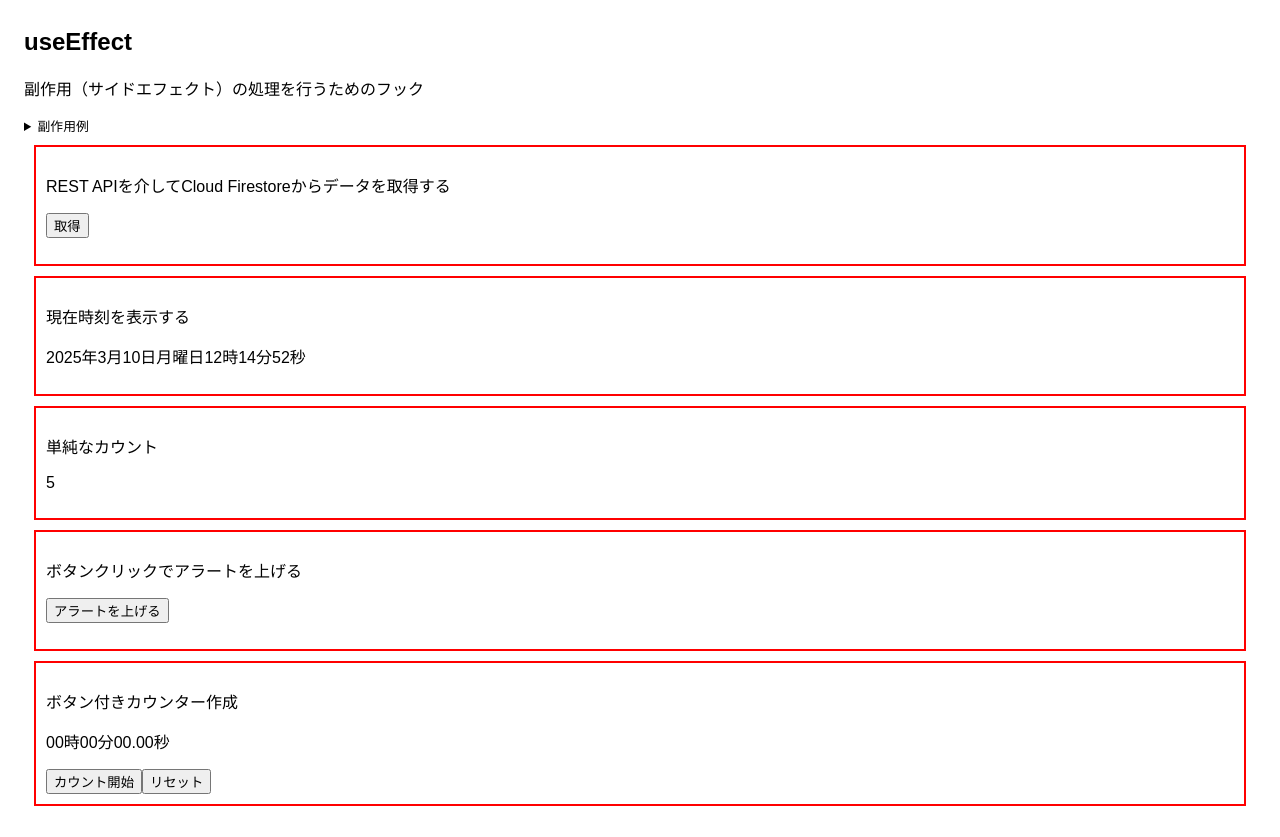
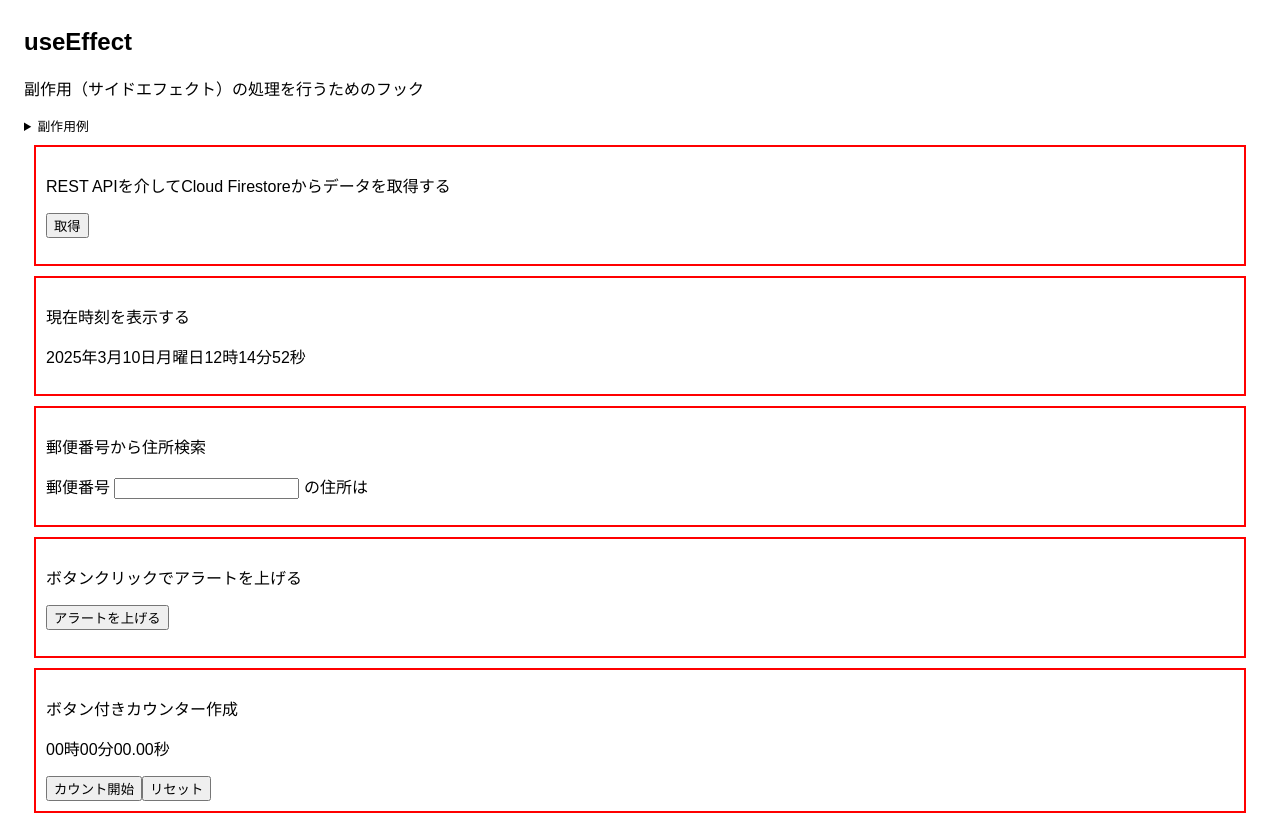
Before and after one commit to keroro0402/Next_Docker_App, a Next.js app in the folder web/: page /02_useEffect in a window 1280 px wide. Built offline with nearby package versions, Linux system fonts and the light colour scheme; no server answers.

Commit message:
useEffect02の中身変更

```diff
--- a/web/src/app/02_useEffect/components/useEffect02.tsx
+++ b/web/src/app/02_useEffect/components/useEffect02.tsx
@@ -1,39 +1,105 @@
 'use client';
-import { useEffect, useReducer } from 'react';
+import { useEffect, useReducer, useState } from 'react';
+import axios from 'axios';
 
-// type Actionを定義
-type Action = {
-  type: 'count';
-  payload: number;
+type Adress = {
+  address1: string | null;
+  kana1: string | null;
+  address2: string | null;
+  kana2: string | null;
+  address3: string | null;
+  kana3: string | null;
+  prefcode: string | null;
+  zipcode: string | null;
+  message: string | null;
 };
 
-const reducer = (prev: number, { type, payload }: Action) => {
-  switch (type) {
-    case 'count': {
-      return prev + payload;
-    }
-    default: {
-      throw new Error('エラーです');
-    }
-  }
+type Action = {
+  type: string;
+  payload: { results: Adress[]; message?: string };
 };
 
-const UseEffect02 = () => {
-  const [state, dispatch] = useReducer(reducer, 0);
+const useEffect02 = () => {
+  const [flg, setFlg] = useState(true);
+
+  const [result, setResult] = useState<Adress | string>('');
+  const reducer = (prev: Adress | string, { type, payload }: Action) => {
+    switch (Number(type)) {
+      case 200: {
+        const newObj: Adress = { address1: payload.results[0].address1, kana1: payload.results[0].kana1, address2: payload.results[0].address2, kana2: payload.results[0].kana2, address3: payload.results[0].address3, kana3: payload.results[0].kana3, prefcode: payload.results[0].prefcode, zipcode: payload.results[0].zipcode, message: null };
+        setResult(newObj);
+        setFlg(false);
+        return newObj.zipcode;
+      }
+      case 400: {
+        const newObj: Adress = { address1: null, kana1: '', address2: null, kana2: '', address3: null, kana3: '', prefcode: null, zipcode: null, message: payload.message || null };
+        setResult(newObj);
+        setFlg(true);
+        return prev;
+      }
+      default: {
+        return payload;
+      }
+    }
+  };
+
+  const [postnum, dispatch] = useReducer(reducer, '');
   useEffect(() => {
-    let timer = null;
-    timer = setInterval(() => {
-      dispatch({ type: 'count', payload: 1 });
-    }, 1000);
-    // クリンアップ
-    return () => clearInterval(timer);
-  }, []);
+    const getAdress = async () => {
+      try {
+        const BASEURL = new URL('https://zipcloud.ibsnet.co.jp/api/search');
+        BASEURL.searchParams.append('zipcode', postnum);
+        const TARGETURL = BASEURL.toString();
+        const response = await axios.get(TARGETURL);
+        dispatch({ type: response.data.status, payload: response.data });
+      } catch (err) {
+        console.error(err);
+      }
+    };
+
+    getAdress();
+  }, [postnum]);
+
+  const searchAdress = (e: React.ChangeEvent<HTMLInputElement>) => {
+    dispatch({ type: '取得', payload: e.target.value });
+  };
   return (
     <>
-      <p>単純なカウント</p>
-      <p>{state}</p>
+      <p>郵便番号から住所検索</p>
+      郵便番号 <input type='text' value={postnum} onChange={searchAdress} /> の住所は<br></br>
+      {flg ? (
+        <p style={{ color: 'blue' }}>{result.message}</p>
+      ) : (
+        <div>
+          <div>
+            <label>
+              都道付県名
+              <input type='text' name='address1' value={result.address1} readOnly />
+            </label>
+          </div>
+          <div>
+            <label>
+              市区町村名
+              <input type='text' name='address2' value={result.address2} readOnly />
+            </label>
+          </div>
+          <div>
+            <label>
+              町域名
+              <input type='text' name='address3' value={result.address3} readOnly />
+            </label>
+          </div>
+          <div>
+            <label>
+              読み仮名
+              <textarea name='kana' readOnly className='width_large' value={`${result.kana1}${result.kana2}${result.kana3}`} />
+            </label>
+          </div>
+          です。
+        </div>
+      )}
     </>
   );
 };
 
-export default UseEffect02;
+export default useEffect02;
```
